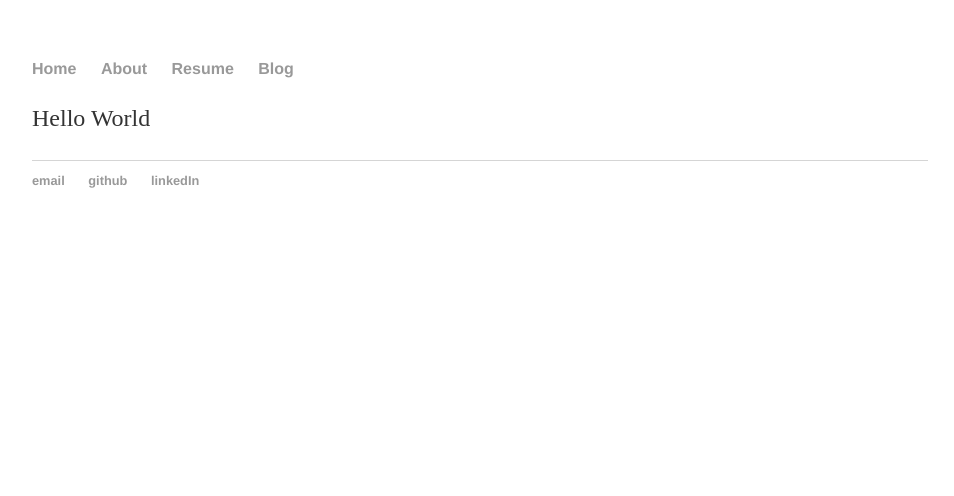
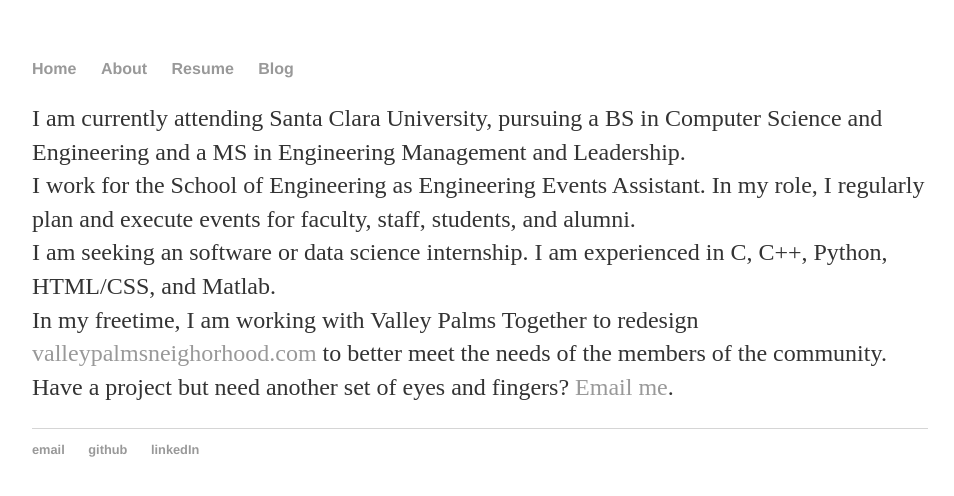
Before and after one commit to bmcgovern007/bmcgovern007.github.io, a Jekyll site: the page built from about/index.html, in a window 1280 px wide. Shown: the top 496 px of the page, without its empty margins (160-1114 px from the left). Built offline with Jekyll 4.4.1, drawn with Linux system fonts in a browser that asks for light colours.

Commit message:
update-about

```diff
--- a/about/index.html
+++ b/about/index.html
@@ -3,4 +3,7 @@ layout: default
 title: About Brianna McGovern
 ---
 
-<p> Hello World </p>
+<title> About Me </title>
+
+<p>I am currently attending Santa Clara University, pursuing a BS in Computer Science and Engineering and a MS in Engineering Management and Leadership. <br>I work for the School of Engineering as Engineering Events Assistant. In my role, I regularly plan and execute events for faculty, staff, students, and alumni. <br>I am seeking an software or data science internship. I am experienced in C, C++, Python, HTML/CSS, and Matlab. <br>In my freetime, I am working with Valley Palms Together to redesign <a href="https://www.valleypalmsneighborhood.com">valleypalmsneighorhood.com</a> to better meet the needs of the members of the community. <br> Have a project but need another set of eyes and fingers? <a href="mailto:bmcgovern007@gmail.com">Email me</a>.
+</p>
```
Also changed, not shown: index.html (+2 -12 lines).
